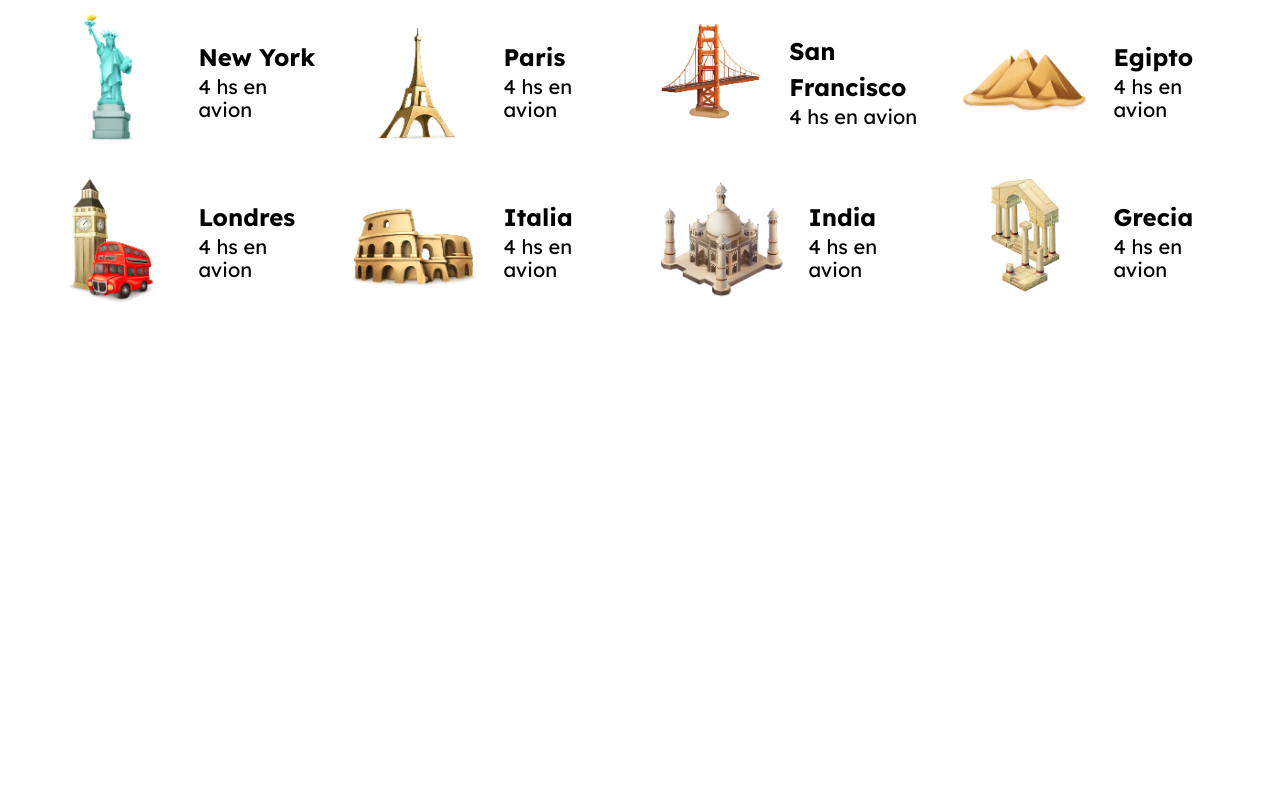
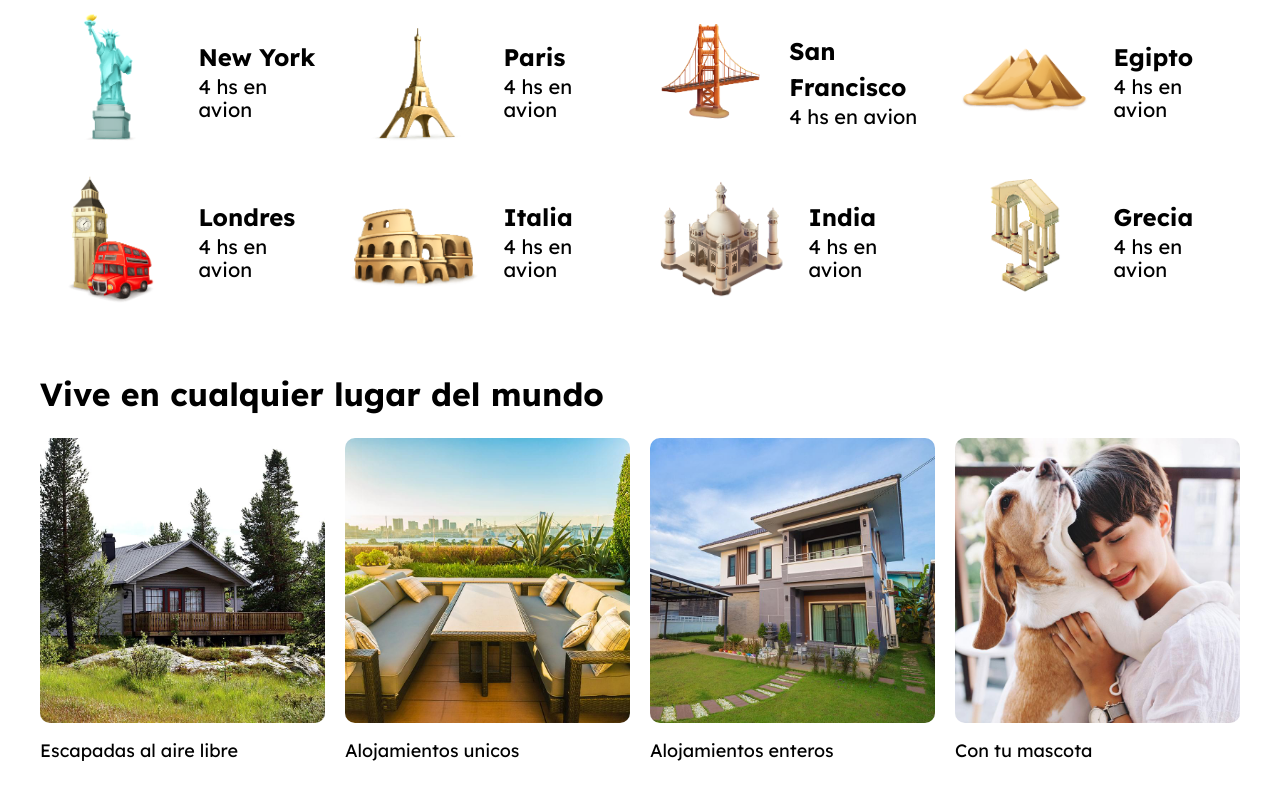
Before and after one commit to Abel9013/AirbnbClon, a website: page index.html in a window 1280 px wide. Shown: the part 877-1677 px from the top of the page. Before the commit the page ends 1207 px from the top, so only its background shows below. Drawn offline with Linux system fonts and the light colour scheme.

Commit message:
add new section

```diff
--- a/index.html
+++ b/index.html
@@ -139,5 +139,27 @@
         </ul>
     </section>
 
+    <section class="lugares contenedor seccion">
+        <h2 class="lugares__heading">Vive en cualquier lugar del mundo</h2>
+        <div class="lugares__grid">
+            <div class="lugar">
+                <img class="lugar__imagen" src="build/img/vive_1.jpg" alt="imagen seccion vive" />
+                <p class="lugar__nombre">Escapadas al aire libre</p>
+            </div>
+            <div class="lugar">
+                <img class="lugar__imagen" src="build/img/vive_2.jpg" alt="imagen seccion vive" />
+                <p class="lugar__nombre">Alojamientos unicos</p>
+            </div>
+            <div class="lugar">
+                <img class="lugar__imagen" src="build/img/vive_3.jpg" alt="imagen seccion vive" />
+                <p class="lugar__nombre">Alojamientos enteros</p>
+            </div>
+            <div class="lugar">
+                <img class="lugar__imagen" src="build/img/vive_4.jpg" alt="imagen seccion vive" />
+                <p class="lugar__nombre">Con tu mascota</p>
+            </div>
+        </div>
+    </section>
+
 </body>
 </html>
```
Also changed, not shown: build/css/app.css, 1 other file.
